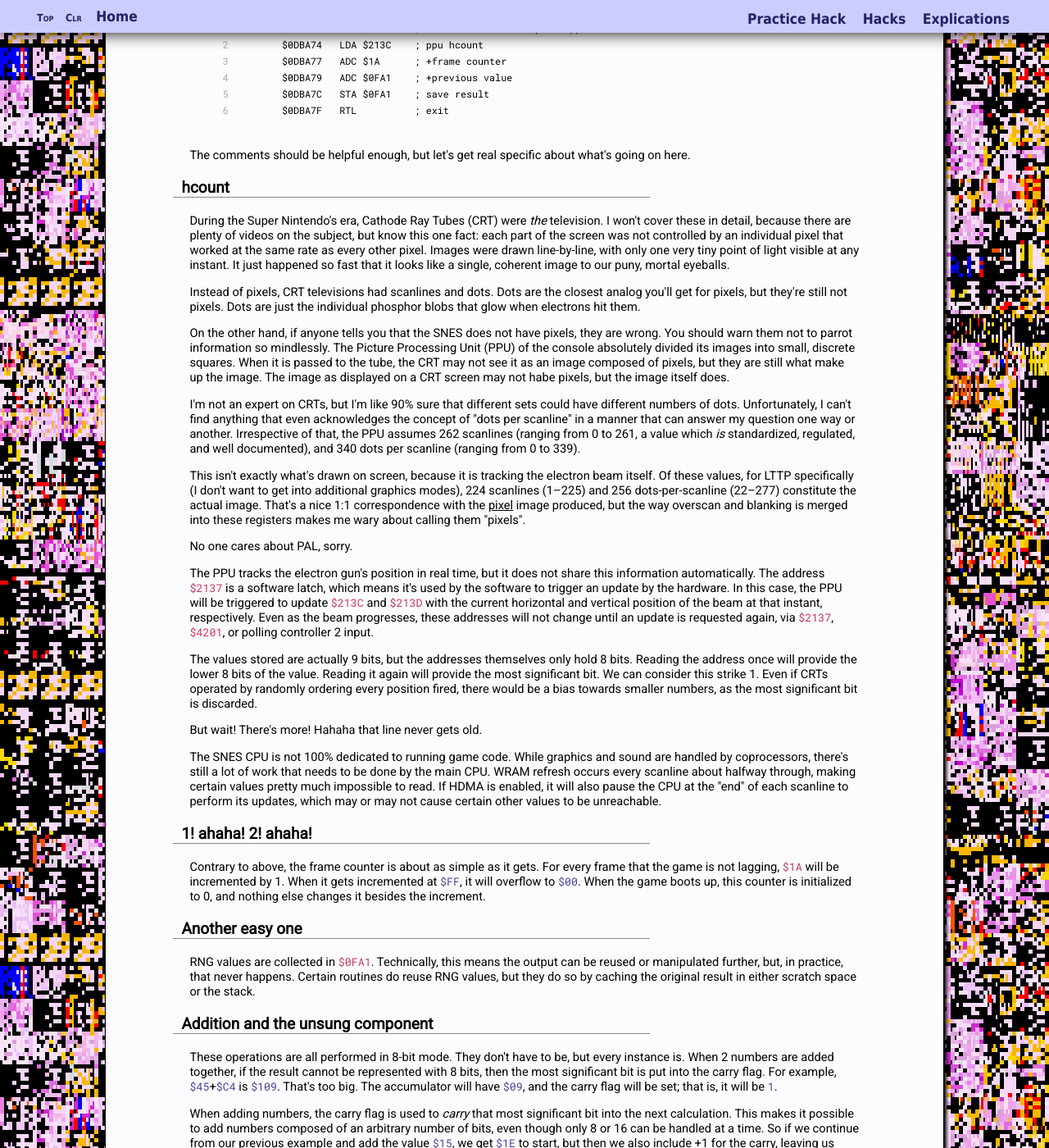
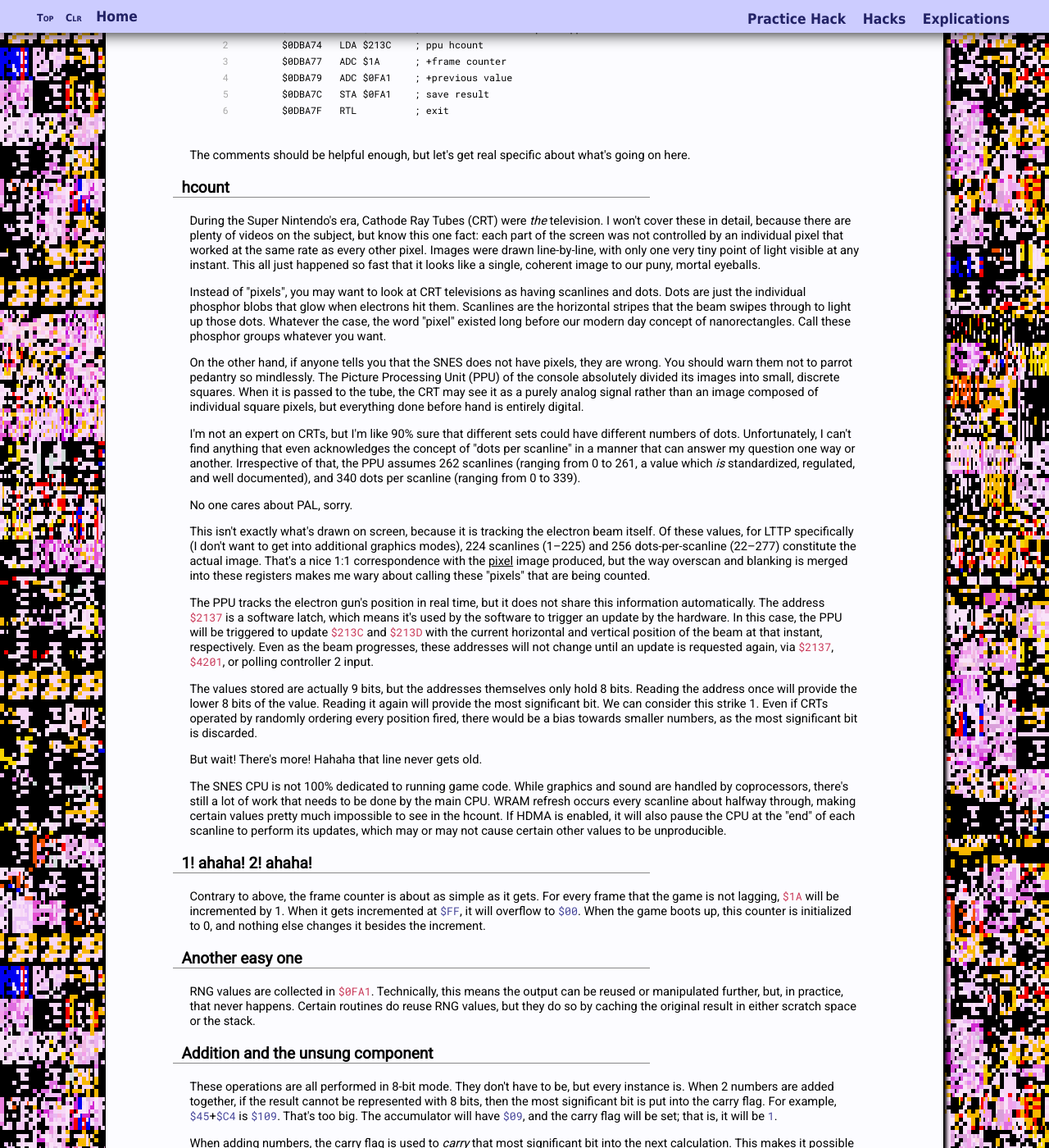
Before and after one commit to spannerisms/spannerisms.github.io, a Jekyll site: the page built from lttprng.html, in a window 1280 px wide and 1400 px high, scrolled down 767 px. Shown: the whole window at 82% size. Built offline with Jekyll 4.4.1, drawn with Linux system fonts in a browser that asks for light colours.

Commit message:
Update lttprng.html

```diff
--- a/lttprng.html
+++ b/lttprng.html
@@ -25,16 +25,16 @@ background: glitchybg
 
 	<p>The comments should be helpful enough, but let's get real specific about what's going on here.</p>
 	<h3>hcount</h3>
-	<p>During the Super Nintendo's era, Cathode Ray Tubes (CRT) were <em>the</em> television. I won't cover these in detail, because there are plenty of videos on the subject, but know this one fact: each part of the screen was not controlled by an individual pixel that worked at the same rate as every other pixel. Images were drawn line-by-line, with only one very tiny point of light visible at any instant. It just happened so fast that it looks like a single, coherent image to our puny, mortal eyeballs.</p>
-	<p>Instead of pixels, CRT televisions had scanlines and dots. Dots are the closest analog you'll get for pixels, but they're still not pixels. Dots are just the individual phosphor blobs that glow when electrons hit them.</p>
-	<p>On the other hand, if anyone tells you that the SNES does not have pixels, they are wrong. You should warn them not to parrot information so mindlessly. The Picture Processing Unit (PPU) of the console absolutely divided its images into small, discrete squares. When it is passed to the tube, the CRT may not see it as an image composed of pixels, but they are still what make up the image. The image as displayed on a CRT screen may not habe pixels, but the image itself does.</p>
+	<p>During the Super Nintendo's era, Cathode Ray Tubes (CRT) were <em>the</em> television. I won't cover these in detail, because there are plenty of videos on the subject, but know this one fact: each part of the screen was not controlled by an individual pixel that worked at the same rate as every other pixel. Images were drawn line-by-line, with only one very tiny point of light visible at any instant. This all just happened so fast that it looks like a single, coherent image to our puny, mortal eyeballs.</p>
+	<p>Instead of "pixels", you may want to look at CRT televisions as having scanlines and dots. Dots are just the individual phosphor blobs that glow when electrons hit them. Scanlines are the horizontal stripes that the beam swipes through to light up those dots. Whatever the case, the word "pixel" existed long before our modern day concept of nanorectangles. Call these phosphor groups whatever you want.</p>
+	<p>On the other hand, if anyone tells you that the SNES does not have pixels, they are wrong. You should warn them not to parrot pedantry so mindlessly. The Picture Processing Unit (PPU) of the console absolutely divided its images into small, discrete squares. When it is passed to the tube, the CRT may see it as a purely analog signal rather than an image composed of individual square pixels, but everything done before hand is entirely digital.</p>
 	<p>I'm not an expert on CRTs, but I'm like 90% sure that different sets could have different numbers of dots. Unfortunately, I can't find anything that even acknowledges the concept of "dots per scanline" in a manner that can answer my question one way or another. Irrespective of that, the PPU assumes 262 scanlines (ranging from 0 to 261, a value which <em>is</em> standardized, regulated, and well documented), and 340 dots per scanline (ranging from 0 to 339).</p>
-	<p>This isn't exactly what's drawn on screen, because it is tracking the electron beam itself. Of these values, for LTTP specifically (I don't want to get into additional graphics modes), 224 scanlines (1&ndash;225) and 256 dots-per-scanline (22&ndash;277) constitute the actual image. That's a nice 1:1 correspondence with the <u>pixel</u> image produced, but the way overscan and blanking is merged into these registers makes me wary about calling them "pixels".</p>
 	<p>No one cares about PAL, sorry.</p>
+	<p>This isn't exactly what's drawn on screen, because it is tracking the electron beam itself. Of these values, for LTTP specifically (I don't want to get into additional graphics modes), 224 scanlines (1&ndash;225) and 256 dots-per-scanline (22&ndash;277) constitute the actual image. That's a nice 1:1 correspondence with the <u>pixel</u> image produced, but the way overscan and blanking is merged into these registers makes me wary about calling these "pixels" that are being counted.</p>
 	<p>The PPU tracks the electron gun's position in real time, but it does not share this information automatically. The address <code class="address">$2137</code> is a software latch, which means it's used by the software to trigger an update by the hardware. In this case, the PPU will be triggered to update <code class="address">$213C</code> and <code class="address">$213D</code> with the current horizontal and vertical position of the beam at that instant, respectively. Even as the beam progresses, these addresses will not change until an update is requested again, via <code class="address">$2137</code>, <code class="address">$4201</code>, or polling controller 2 input.</p>
 	<p>The values stored are actually 9 bits, but the addresses themselves only hold 8 bits. Reading the address once will provide the lower 8 bits of the value. Reading it again will provide the most significant bit. We can consider this strike 1. Even if CRTs operated by randomly ordering every position fired, there would be a bias towards smaller numbers, as the most significant bit is discarded.</p>
 	<p>But wait! There's more! Hahaha that line never gets old.</p>
-	<p>The SNES CPU is not 100% dedicated to running game code. While graphics and sound are handled by coprocessors, there's still a lot of work that needs to be done by the main CPU. WRAM refresh occurs every scanline about halfway through, making certain values pretty much impossible to read. If HDMA is enabled, it will also pause the CPU at the "end" of each scanline to perform its updates, which may or may not cause certain other values to be unreachable.</p>
+	<p>The SNES CPU is not 100% dedicated to running game code. While graphics and sound are handled by coprocessors, there's still a lot of work that needs to be done by the main CPU. WRAM refresh occurs every scanline about halfway through, making certain values pretty much impossible to see in the hcount. If HDMA is enabled, it will also pause the CPU at the "end" of each scanline to perform its updates, which may or may not cause certain other values to be unproducible.</p>
 	<h3>1! ahaha! 2! ahaha!</h3>
 	<p>Contrary to above, the frame counter is about as simple as it gets. For every frame that the game is not lagging, <code class="address">$1A</code> will be incremented by 1. When it gets incremented at <code class="value">$FF</code>, it will overflow to <code class="value">$00</code>. When the game boots up, this counter is initialized to 0, and nothing else changes it besides the increment.</p>
 	<h3>Another easy one</h3>
```
